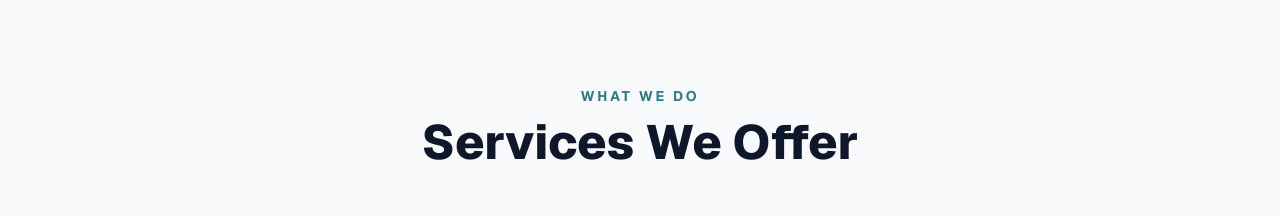
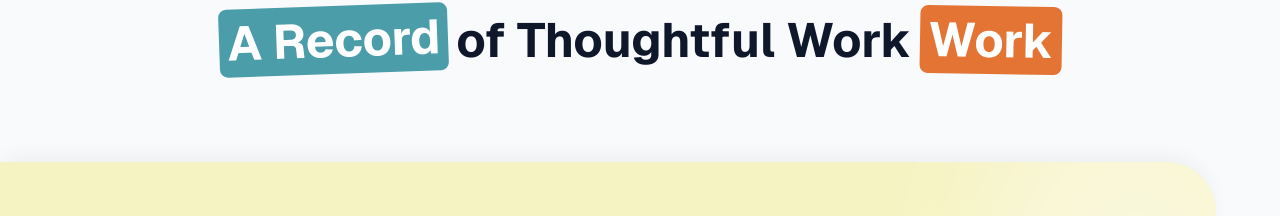
Before and after one commit to abubakar267/ebook-web, a Next.js app: page / in a window 1280 px wide. Shown: the part 1832-2048 px from the top of the page. Built offline with nearby package versions, Linux system fonts and the light colour scheme.

Commit message:
removed duplicate component

```diff
--- a/app/page.jsx
+++ b/app/page.jsx
@@ -43,7 +43,7 @@ export default function Home() {
         </div>
         <ExpandingCards />
 
-        <ExpandingCards />
+        {/* <ExpandingCards /> */}
 
         {/* Content on White Background */}
 
```
